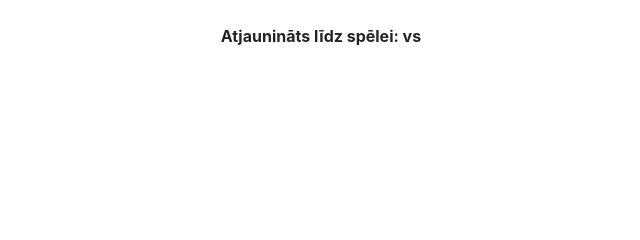
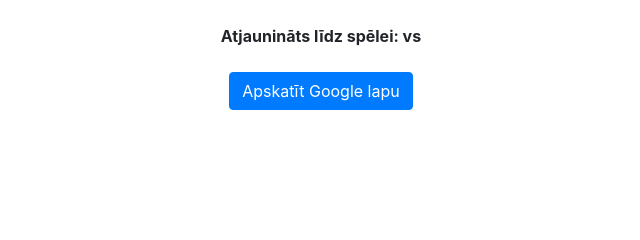
Before and after one commit to zajebs/IespiedPrese, a Flask app: template templates/leaderboard.html in a window 1280 px wide. Shown: the part 205-445 px from the top of the page, without its empty margins (319-959 px from the left). Run offline with Flask 3, Linux system fonts and the light colour scheme; the template is opened without the code that fills it, so the values that code supplies are empty; parts of the project's set-up code (start-up, migrations or seed data) failed here and were passed over; some libraries are stand-ins or nearby versions.

Commit message:
Update leaderboard.html

```diff
--- a/templates/leaderboard.html
+++ b/templates/leaderboard.html
@@ -29,6 +29,9 @@
             </tbody>
         </table>
         <p class="text-center mt-4 text-s font-weight-bold">Atjaunināts līdz spēlei: {{ last_updated_game[0] }} {{ last_updated_game[1] }} {{ last_updated_game[2] }} vs {{ last_updated_game[3] }}</p>
+        <p class="text-center mt-4">
+            <a href="https://docs.google.com/spreadsheets/d/1MRxo0eSDsBTgznVJQD9RUW-dv4HFGTvNMTDj9YfSxAE/" class="btn btn-primary">Apskatīt Google lapu</a>
+        </p>
     </div>
 </body>
 </html>
```
